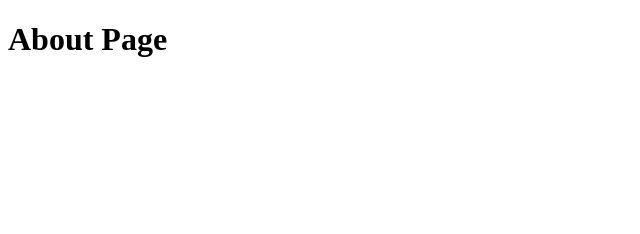
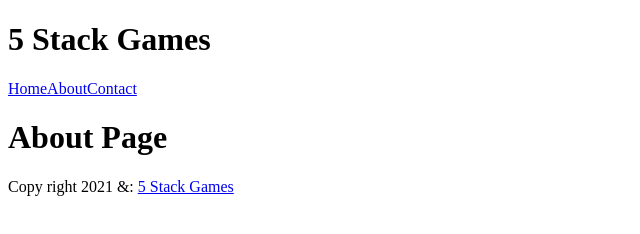
Before and after one commit to stanley-agwu/static-websites, a Gatsby site in the folder web-stack/: page /about in a window 1280 px wide. Shown: the whole page, without its empty margins (0-640 px from the left). Built offline with nearby package versions, Linux system fonts and the light colour scheme; Gatsby itself is replaced by a stand-in of ours.

Commit message:
added components and changes

```diff
--- a/web-stack/src/components/Footer.js
+++ b/web-stack/src/components/Footer.js
@@ -1,9 +1,10 @@
 import React from 'react'
+import { Link } from "gatsby"
 
 export default function Footer() {
     return (
         <div>
-            <p>Copy right 2021 &; <link to="/">5 Stack Games</link></p>
+            <p>Copy right 2021 &: <Link to="/">5 Stack Games</Link></p>
         </div>
     )
 }
--- a/web-stack/src/components/Layout.js
+++ b/web-stack/src/components/Layout.js
@@ -1,14 +1,14 @@
 import React from "react"
 
-import Footer from "./footer"
-import Navbar from ".Navbar"
+import Footer from "./Footer"
+import Navbar from "./Navbar"
 
-export default function Layout (props){
+export default function Layout ({ children }){
     return (
-        <div>
-            <div>
+        <div className="layout">
+            <div className="content">
                 <Navbar />
-                {props.children}
+                { children }
             </div>
             <Footer />
         </div>
--- a/web-stack/src/components/Navbar.js
+++ b/web-stack/src/components/Navbar.js
@@ -1,13 +1,14 @@
 import React from 'react'
+import { Link } from "gatsby"
 
 export default function Navbar() {
     return (
         <div>
             <h1>5 Stack Games</h1>
-            <div className="links">
-                <link to="/">Home</link>
-                <link to="/about">About</link>
-                <link to="/contact">Contact</link>
+            <div className="navbar">
+                <Link to="/">Home</Link>
+                <Link to="/about">About</Link>
+                <Link to="/contact">Contact</Link>
             </div>
         </div>
     )
--- a/web-stack/src/pages/about.js
+++ b/web-stack/src/pages/about.js
@@ -1,9 +1,12 @@
 import React from 'react'
+import Layout from "../components/Layout"
 
 export default function About() {
     return (
-        <div>
-            <h1>About Page</h1>
-        </div>
+        <Layout>
+            <div>
+                <h1>About Page</h1>
+            </div>
+        </Layout>
     )
 }
```
Also changed, not shown: web-stack/src/pages/404.js (+7 -4 lines), web-stack/src/pages/contact.js (+6 -4 lines), web-stack/src/pages/index.js (+9 -5 lines).
